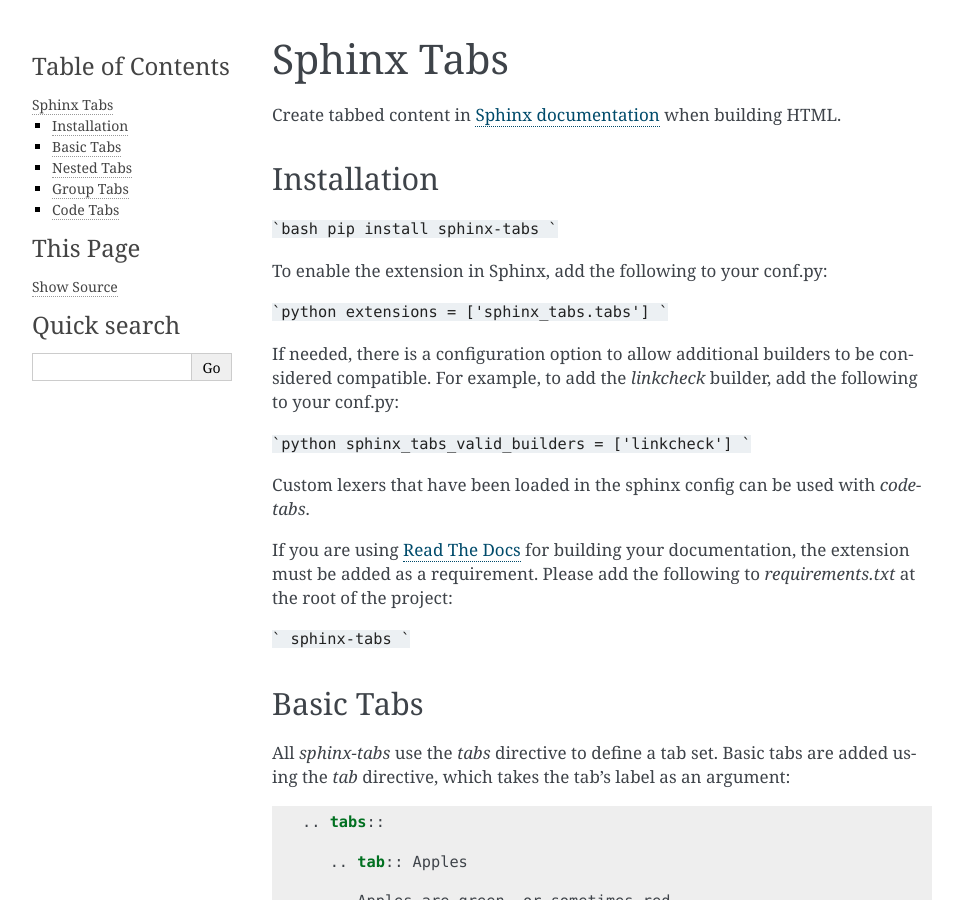
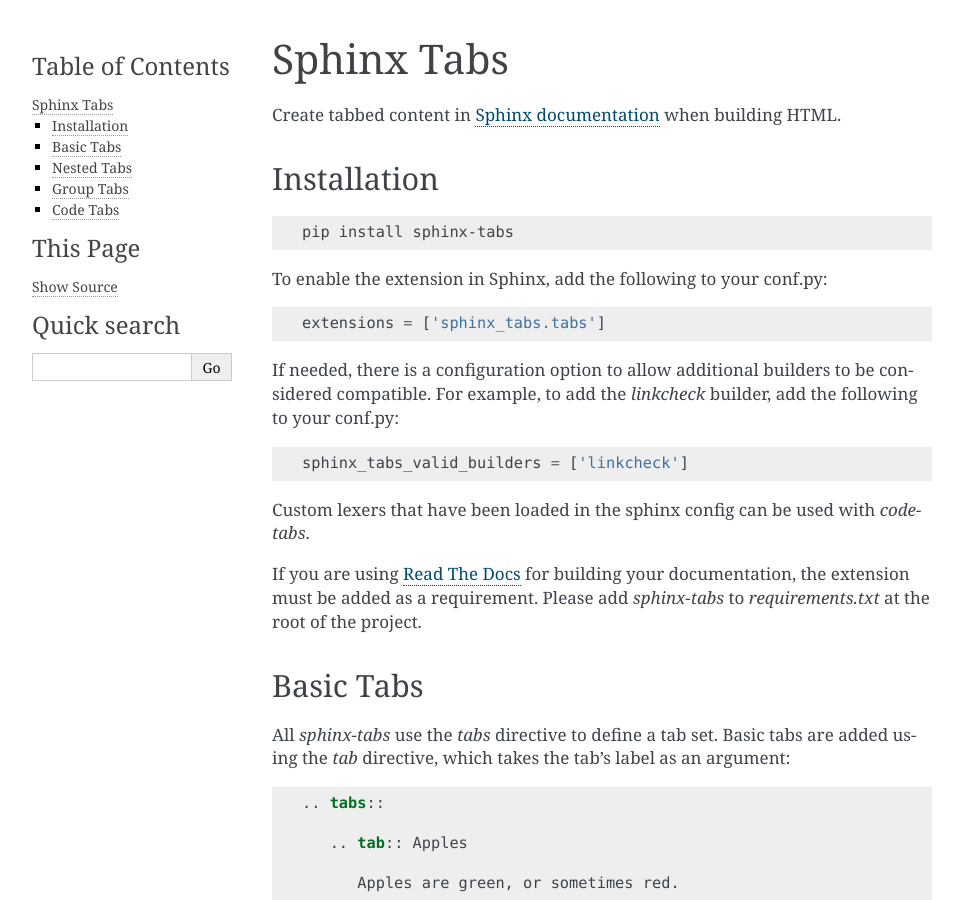
Before and after one commit to executablebooks/sphinx-tabs, a Sphinx documentation site: the page built from docs/index.rst, in a window 1280 px wide and 900 px high. Shown: the whole window, without its empty margins (148-1111 px from the left). Built offline with Sphinx 7.4.7, drawn with Linux system fonts in a browser that asks for light colours; some of the changed text lies outside the part shown.

Commit message:
Fix rst syntax in docs

````diff
--- a/docs/index.rst
+++ b/docs/index.rst
@@ -6,30 +6,25 @@
 Installation
 ============
 
-```bash
-pip install sphinx-tabs
-```
+.. code-block:: bash
+
+   pip install sphinx-tabs
 
 To enable the extension in Sphinx, add the following to your conf.py:
 
-```python
-extensions = ['sphinx_tabs.tabs']
-```
+.. code-block:: python
+
+   extensions = ['sphinx_tabs.tabs']
 
 If needed, there is a configuration option to allow additional builders to be considered compatible. For example, to add the `linkcheck` builder, add the following to your conf.py:
 
-```python
-sphinx_tabs_valid_builders = ['linkcheck']
-```
+.. code-block:: python
+
+   sphinx_tabs_valid_builders = ['linkcheck']
 
 Custom lexers that have been loaded in the sphinx config can be used with `code-tabs`.
 
-
-If you are using `Read The Docs <https://readthedocs.org/>`_ for building your documentation, the extension must be added as a requirement. Please add the following to `requirements.txt` at the root of the project:
-
-```
-sphinx-tabs
-```
+If you are using `Read The Docs <https://readthedocs.org/>`_ for building your documentation, the extension must be added as a requirement. Please add `sphinx-tabs` to `requirements.txt` at the root of the project.
 
 Basic Tabs
 ===========
````
Also changed, not shown: other parts of docs/index.rst (+25 -5 lines).
